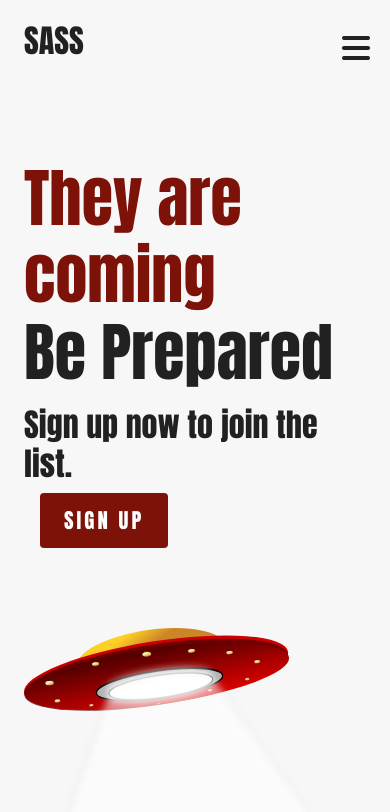
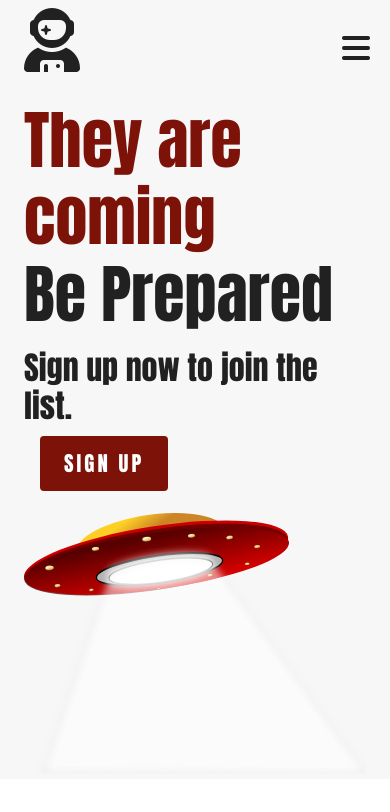
Before and after one commit to KyleJSh/sass_site2, a plain HTML site: page index.html in a window 390 px wide. Drawn offline with Linux system fonts and the light colour scheme.

Commit message:
Add README and change some responsiveness

```diff
--- a/index.html
+++ b/index.html
@@ -14,7 +14,7 @@
 <body>
   <!-- Navbar -->
   <nav class="navbar">
-    <a href="#" class="navbar__logo">SASS</a>
+    <a href="#" class="navbar__logo"><i class="fas fa-user-astronaut    fa-2x"></i></a>
     <div class="navbar__bars">
       <i class="fa fa-bars" aria-hidden="true"></i>
     </div>
--- a/styles/styles.scss
+++ b/styles/styles.scss
@@ -39,7 +39,7 @@ a {
       line-height: 1.2;
 
       @include tablet {
-        padding: 5rem 0;
+        padding: 1.4rem 0;
       }
 
       @include mobile {
@@ -105,4 +105,8 @@ button a {
   text-transform: uppercase;
   letter-spacing: 3px;
   font-size: 1.3rem;
+
+  @include mobile {
+    font-size: 0.9rem;
+  }
 }
```
Also changed, not shown: images/screenshot1.png (added), images/screenshot2.png (added), images/screenshot3.png (added), styles/styles.css, 3 other files.
